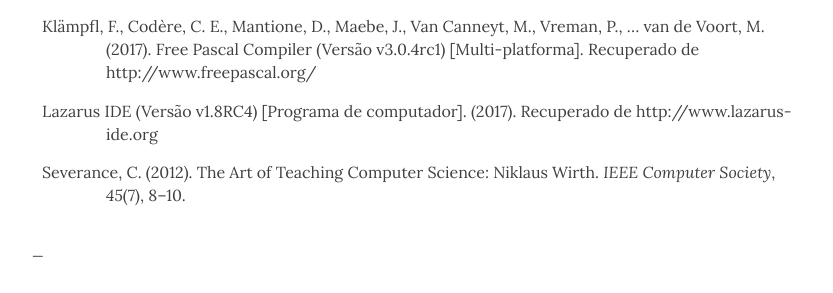
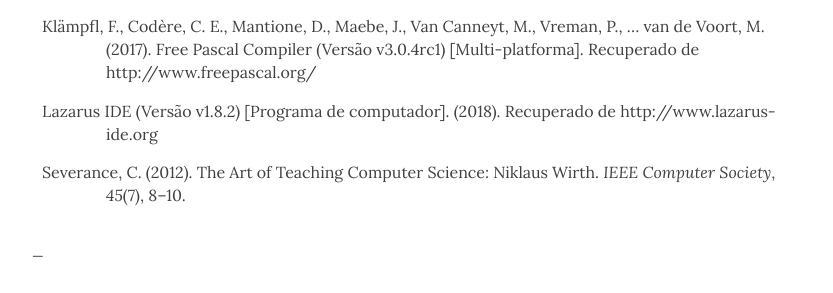
Before and after one commit to cpicanco/blog, a Jekyll site: the page built from _posts/2017-08-15-object-pascal.markdown, in a window 1280 px wide and 900 px high, scrolled down 35514 px. Shown: the part 159-452 px from the top of the window, without its empty margins (223-1056 px from the left). Built offline with Jekyll 4.4.1, drawn with Linux system fonts in a browser that asks for light colours; nearby versions of some CDN libraries; comment, search, counter and statistics services are not loaded.

Commit message:
Update lazarus_team_2017.yaml

```diff
--- a/_data/references/lazarus_team_2017.yaml
+++ b/_data/references/lazarus_team_2017.yaml
@@ -1,10 +1,10 @@
 pt-BR:
   html: >
-    Lazarus IDE (Versão v1.8RC4) [Programa de computador]. (2017). Recuperado de http://www.lazarus-ide.org
+    Lazarus IDE (Versão v1.8.2) [Programa de computador]. (2018). Recuperado de http://www.lazarus-ide.org
 
 en:
   html: >
-    Lazarus IDE (Versão v1.8RC4) [Computer software]. (2017). Retrivied from http://www.lazarus-ide.org
+    Lazarus IDE (Versão v1.8.2) [Computer software]. (2018). Retrivied from http://www.lazarus-ide.org
 
 uses: [
       '/2017/08/15/object-pascal'
```
